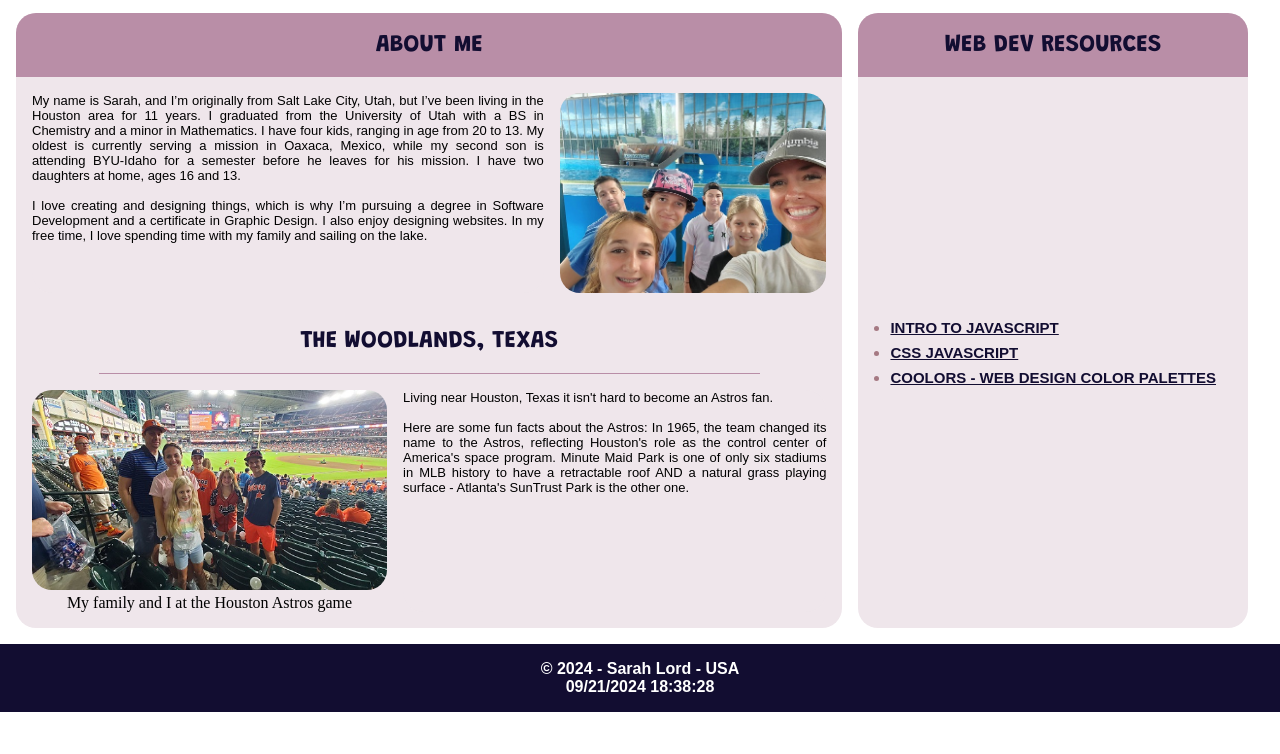
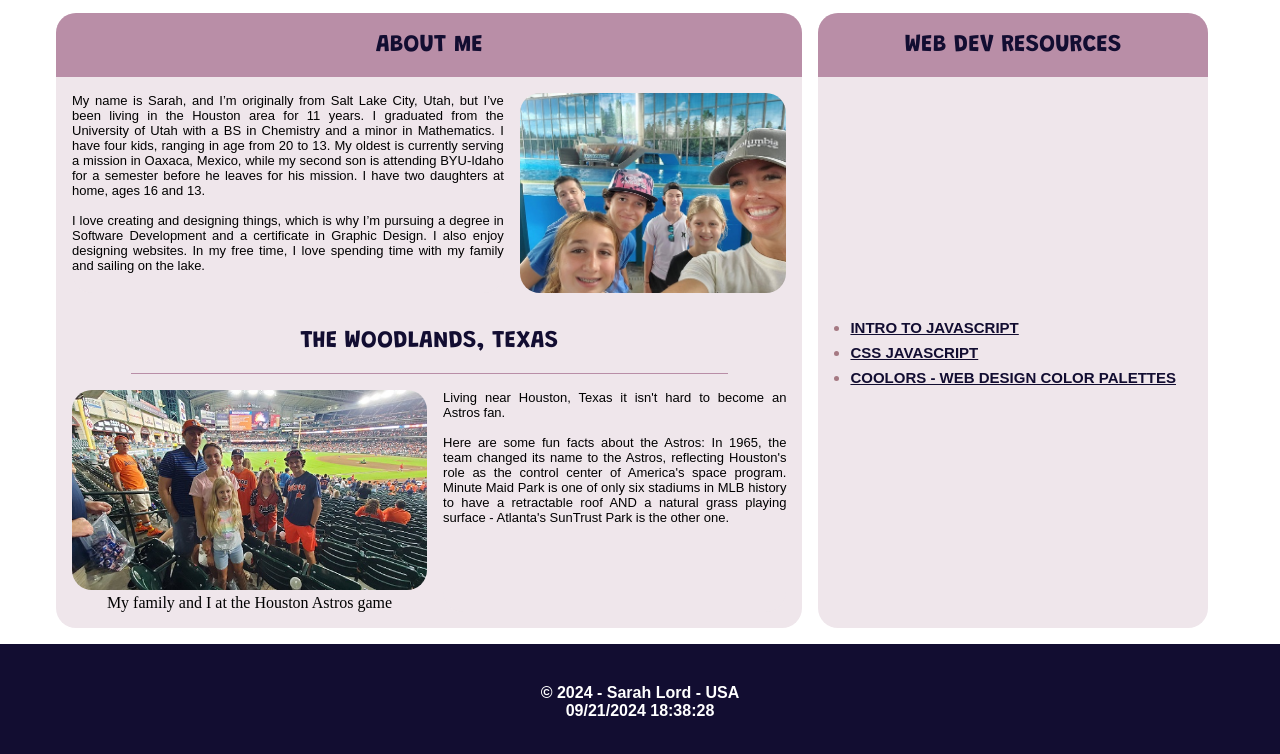
Before and after one commit to slord30/wdd131, a plain HTML site: page index.html in a window 1280 px wide. Shown: the part 120-874 px from the top of the page. Before the commit the page ends 832 px from the top, so only its background shows below. Drawn offline with Linux system fonts and the light colour scheme; a web font is replaced by a local one.

Commit message:
updated footer and width of main element

```diff
--- a/styles/base.css
+++ b/styles/base.css
@@ -16,10 +16,6 @@
     margin: 0;
     padding: 0;
     box-sizing: border-box;
-}
-
-body {
-    height: 100svh;
 }
 
 header h1 {
@@ -70,7 +66,7 @@ main {
     display: grid;
     grid-template: auto / auto auto auto;
     column-gap: 1rem;
-    max-width: 1500px;
+    max-width: 1200px;
     margin-inline: auto;
     padding: 1rem;
     /* text-align: left; */
@@ -177,7 +173,7 @@ footer {
     font-family: var(--paragraph-font);
     color: #fff;
     font-weight: 600;
-    padding: 1rem;
+    padding: 40px;
     text-align: center;
     font-size: medium;
     /* height: 120px;
```
